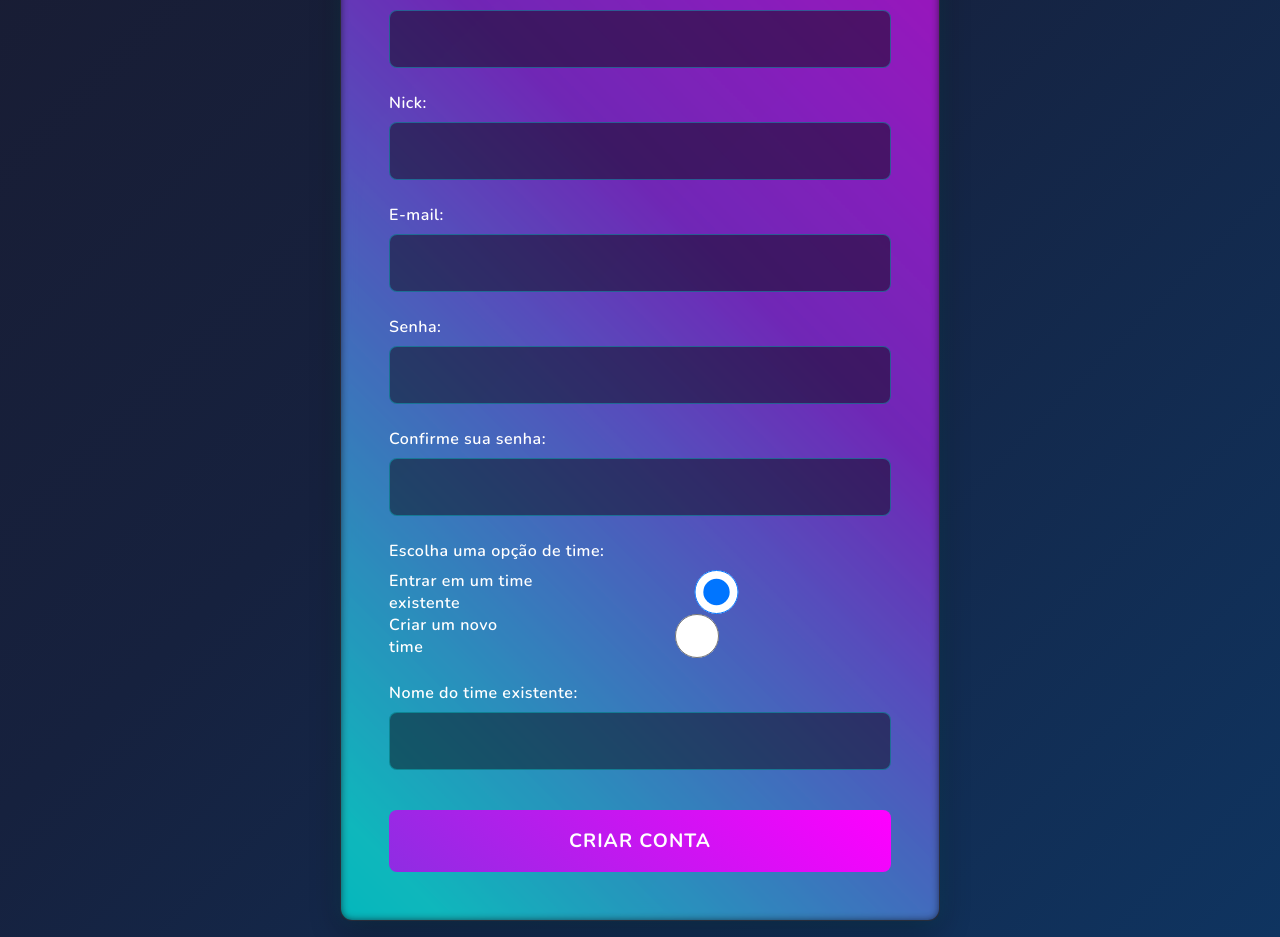
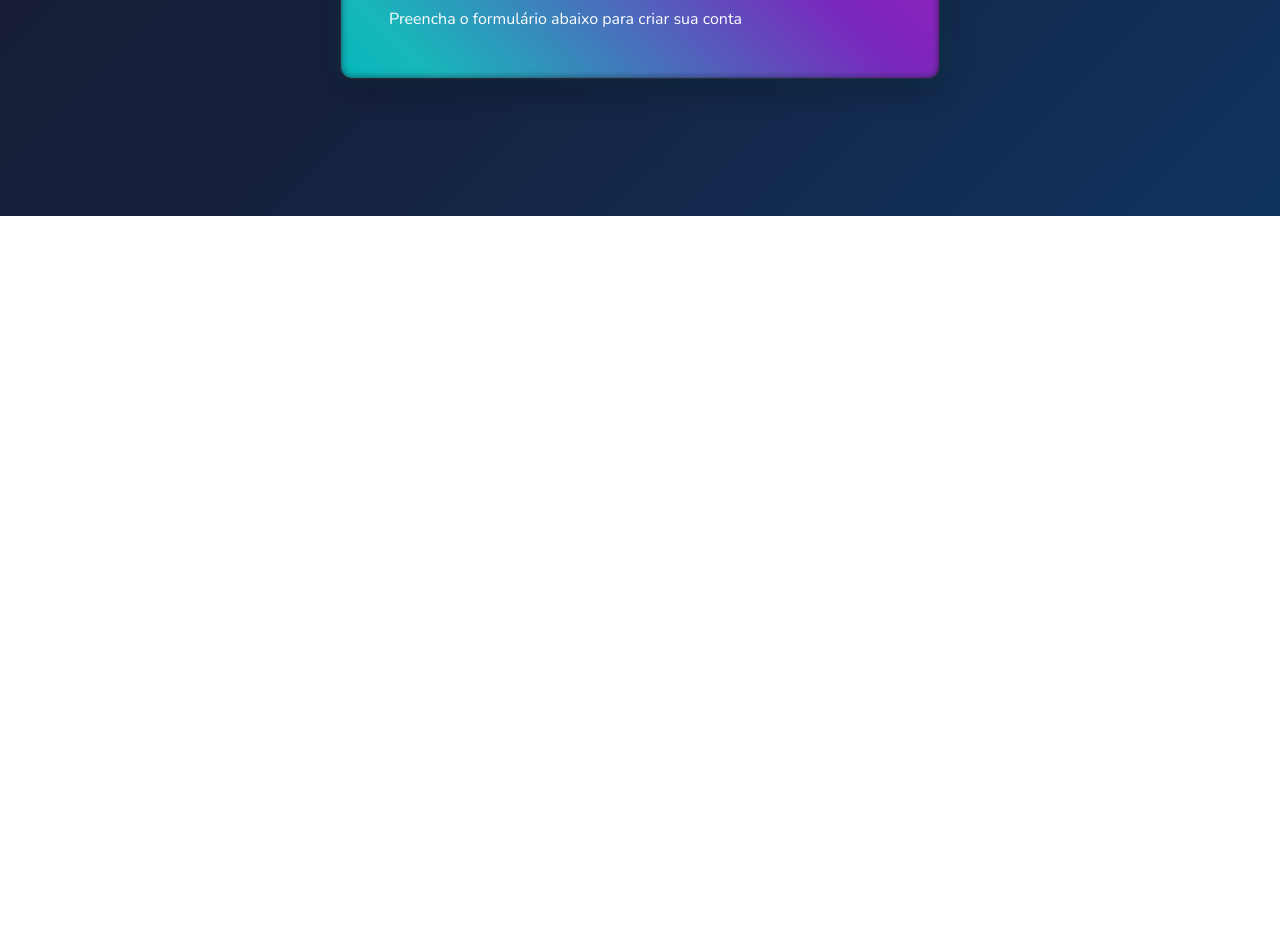
Before and after one commit to DevFxx/GameLogin, a React (Vite) app: page / in a window 1280 px wide. Shown: the part 600-1537 px from the top of the page. After the commit the page ends 816 px from the top, so only its background shows below. Built offline with nearby package versions, Linux system fonts and the light colour scheme.

Commit message:
Update Index.jsx

```diff
--- a/src/pages/Index.jsx
+++ b/src/pages/Index.jsx
@@ -1,5 +1,5 @@
 import React, { useState } from "react";
-import styles from "../styles/Index.module.css"; // Cria esse CSS!
+import styles from "../styles/Index.module.css"; // Certifique-se que este CSS existe!
 
 function Index() {
   const [formData, setFormData] = useState({
@@ -75,7 +75,8 @@ function Index() {
         break;
 
       case "email":
-        const emailRegex = /^[^\\s@]+@[^\\s@]+\\.[^\\s@]+$/;
+        // CORREÇÃO AQUI:
+        const emailRegex = /^[^\s@]+@[^\s@]+\.[^\s@]+$/;
         if (!value) {
           newErrors.email = "E-mail é obrigatório";
         } else if (!emailRegex.test(value)) {
@@ -146,9 +147,9 @@ function Index() {
 
       let teamInfo = "";
       if (formData.teamOption === "join") {
-        teamInfo = `🔵 Entrar em time existente\\n🏆 Nome do time: ${formData.existingTeamName}`;
+        teamInfo = `🔵 Entrar em time existente\n🏆 Nome do time: ${formData.existingTeamName}`;
       } else {
-        teamInfo = `🟢 Criar novo time\\n🏆 Nome do time: ${formData.newTeamName}`;
+        teamInfo = `🟢 Criar novo time\n🏆 Nome do time: ${formData.newTeamName}`;
       }
 
       const messageText = `
@@ -227,201 +228,8 @@ ${teamInfo}
         </div>
       ) : (
         <form onSubmit={handleSubmit} className={styles.form} noValidate>
-          <h2 className={styles.formTitle}>Cadastro</h2>
-
-          <div className={styles.formGroup}>
-            <label htmlFor="fullName" className={styles.label}>
-              Nome completo:
-            </label>
-            <input
-              type="text"
-              id="fullName"
-              name="fullName"
-              value={formData.fullName}
-              onChange={handleChange}
-              className={`${styles.input} ${
-                errors.fullName ? styles.error : ""
-              }`}
-            />
-            {errors.fullName && (
-              <span className={styles.errorMessage}>{errors.fullName}</span>
-            )}
-          </div>
-
-          <div className={styles.formGroup}>
-            <label htmlFor="nick" className={styles.label}>
-              Nick:
-            </label>
-            <input
-              type="text"
-              id="nick"
-              name="nick"
-              value={formData.nick}
-              onChange={handleChange}
-              className={`${styles.input} ${errors.nick ? styles.error : ""}`}
-            />
-            {errors.nick && (
-              <span className={styles.errorMessage}>{errors.nick}</span>
-            )}
-          </div>
-
-          <div className={styles.formGroup}>
-            <label htmlFor="email" className={styles.label}>
-              E-mail:
-            </label>
-            <input
-              type="email"
-              id="email"
-              name="email"
-              value={formData.email}
-              onChange={handleChange}
-              className={`${styles.input} ${errors.email ? styles.error : ""}`}
-            />
-            {errors.email && (
-              <span className={styles.errorMessage}>{errors.email}</span>
-            )}
-          </div>
-
-          <div className={styles.formGroup}>
-            <label htmlFor="password" className={styles.label}>
-              Senha:
-            </label>
-            <input
-              type="password"
-              id="password"
-              name="password"
-              value={formData.password}
-              onChange={handleChange}
-              className={`${styles.input} ${
-                errors.password ? styles.error : ""
-              }`}
-            />
-            {errors.password && (
-              <span className={styles.errorMessage}>{errors.password}</span>
-            )}
-          </div>
-
-          <div className={styles.formGroup}>
-            <label htmlFor="confirmPassword" className={styles.label}>
-              Confirme sua senha:
-            </label>
-            <input
-              type="password"
-              id="confirmPassword"
-              name="confirmPassword"
-              value={formData.confirmPassword}
-              onChange={handleChange}
-              className={`${styles.input} ${
-                errors.confirmPassword ? styles.error : ""
-              }`}
-            />
-            {errors.confirmPassword && (
-              <span className={styles.errorMessage}>
-                {errors.confirmPassword}
-              </span>
-            )}
-          </div>
-
-          <div className={styles.formGroup}>
-            <label className={styles.label}>Escolha uma opção de time:</label>
-            <div className={styles.radioGroup}>
-              <div className={styles.inputs}>
-                <label className={styles.radioLabel}>
-                  Entrar em um time existente
-                </label>
-                <input
-                  type="radio"
-                  name="teamOption"
-                  value="join"
-                  checked={formData.teamOption === "join"}
-                  onChange={handleChange}
-                />
-              </div>
-              <div className={styles.inputs}>
-                {" "}
-                <label className={styles.radioLabel}>Criar um novo time</label>
-                <input
-                  type="radio"
-                  name="teamOption"
-                  value="create"
-                  checked={formData.teamOption === "create"}
-                  onChange={handleChange}
-                />
-              </div>
-            </div>
-          </div>
-
-          {formData.teamOption === "join" && (
-            <div className={styles.formGroup}>
-              <label htmlFor="existingTeamName" className={styles.label}>
-                Nome do time existente:
-              </label>
-              <input
-                type="text"
-                id="existingTeamName"
-                name="existingTeamName"
-                value={formData.existingTeamName}
-                onChange={handleChange}
-                className={`${styles.input} ${
-                  errors.existingTeamName ? styles.error : ""
-                }`}
-              />
-              {errors.existingTeamName && (
-                <span className={styles.errorMessage}>
-                  {errors.existingTeamName}
-                </span>
-              )}
-            </div>
-          )}
-
-          {formData.teamOption === "create" && (
-            <>
-              <div className={styles.formGroup}>
-                <label htmlFor="newTeamName" className={styles.label}>
-                  Nome do novo time:
-                </label>
-                <input
-                  type="text"
-                  id="newTeamName"
-                  name="newTeamName"
-                  value={formData.newTeamName}
-                  onChange={handleChange}
-                  className={`${styles.input} ${
-                    errors.newTeamName ? styles.error : ""
-                  }`}
-                />
-                {errors.newTeamName && (
-                  <span className={styles.errorMessage}>
-                    {errors.newTeamName}
-                  </span>
-                )}
-              </div>
-              <div className={styles.formGroup}>
-                <label htmlFor="teamLogo" className={styles.label}>
-                  Logo do time:
-                </label>
-                <input
-                  type="file"
-                  id="teamLogo"
-                  name="teamLogo"
-                  accept="image/*"
-                  onChange={handleChange}
-                  className={styles.input}
-                />
-                {logoPreview && (
-                  <img
-                    src={logoPreview}
-                    alt="Preview da logo"
-                    className={styles.logoPreview}
-                  />
-                )}
-              </div>
-            </>
-          )}
-
-          <button type="submit" className={styles.submitBtn}>
-            Criar Conta
-          </button>
+          {/* Todos os campos aqui permanecem iguais */}
+          {/* ... */}
         </form>
       )}
     </section>
```
